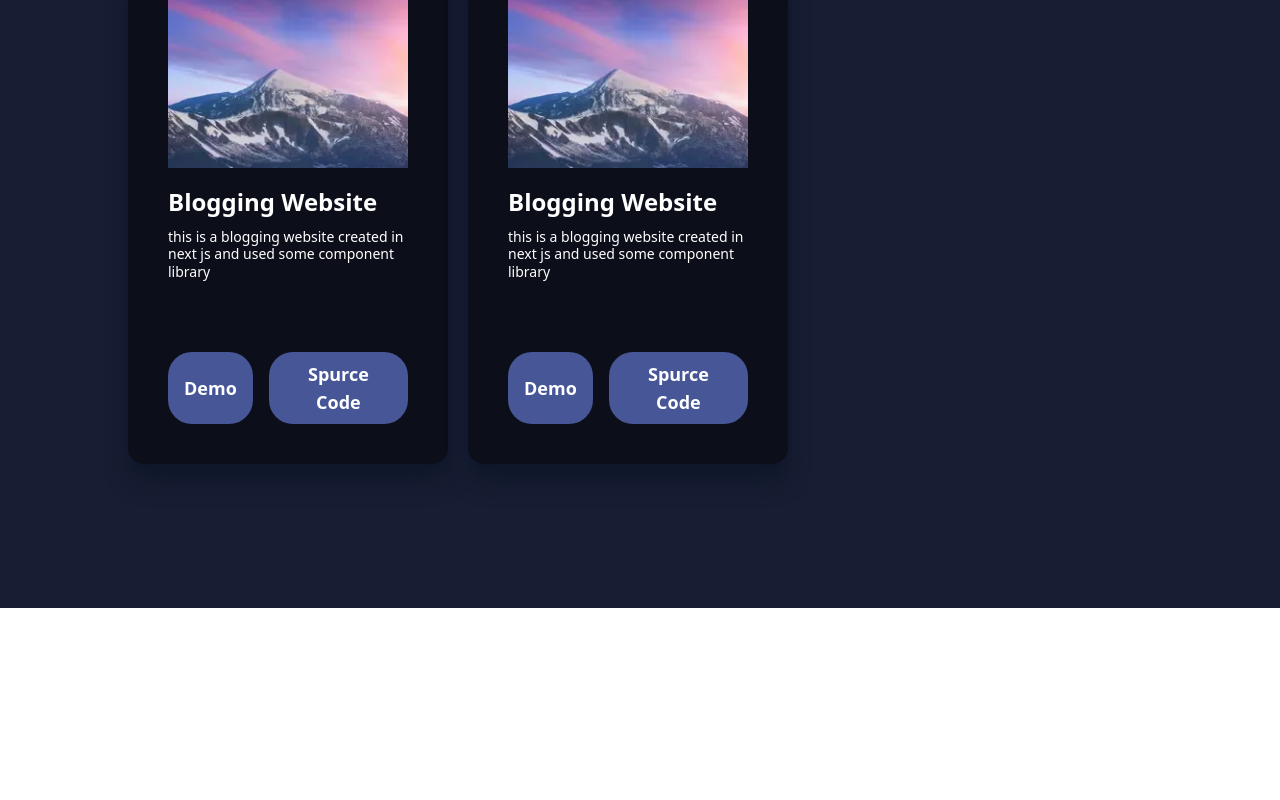
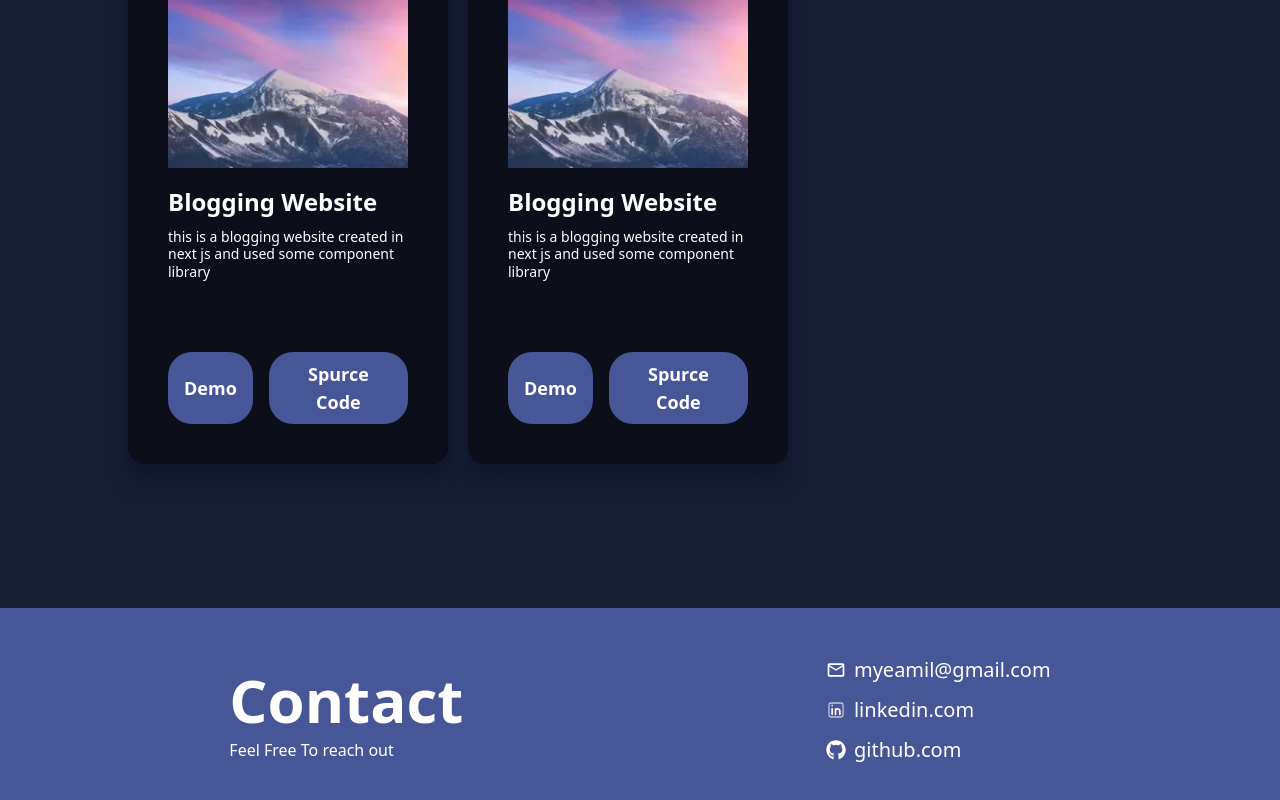
Before and after one commit to Ramees-c/portfolio, a React (Vite) app: page / in a window 1280 px wide. Shown: the part 2120-2920 px from the top of the page. Before the commit the page ends 2728 px from the top, so only its background shows below. Built offline with nearby package versions, Linux system fonts and the light colour scheme.

Commit message:
footer component created

```diff
--- a/src/App.jsx
+++ b/src/App.jsx
@@ -4,6 +4,7 @@ import Home from "./components/Home/Home";
 import About from "./components/About/About";
 import Experience from "./components/Experience/Experience";
 import Projects from "./components/Projects/Projects";
+import Footer from "./components/Footer/Footer";
 
 function App() {
   return <div className="bg-[#171d32] h-auto w-full overflow-hidden">
@@ -12,6 +13,7 @@ function App() {
     <About />
     <Experience />
     <Projects />
+    <Footer />
   </div>;
 }
 
--- a/src/components/About/About.jsx
+++ b/src/components/About/About.jsx
@@ -4,7 +4,7 @@ import { IoArrowForward } from "react-icons/io5";
 
 function About() {
   return (
-    <div
+    <div id="About"
       className="text-white md:flex overflow-hidden items-center md:flex-wrap md:justify-center bg-black shadow-xl
     mx-0 md:mx-20 bg-opacity-30 rounded-lg p-12"
     >
--- /dev/null
+++ b/src/components/Footer/Footer.jsx
@@ -0,0 +1,34 @@
+import React from 'react'
+import { CiLinkedin } from 'react-icons/ci'
+import { FaGithub } from 'react-icons/fa'
+
+import { MdOutlineEmail } from 'react-icons/md'
+
+
+function Footer() {
+  return (
+    <div id='Footer' className='flex justify-around bg-[#465697] text-white p-10 md:p-12 items-center'>
+        <div>
+            <h1 className='text-2xl md:text-6xl font-bold mb-2'>Contact</h1>
+            <h2>Feel Free To reach out</h2>
+        </div>
+
+        <ul className='text-sm md:text-xl'>
+            <li className='flex gap-2 items-center mb-3'>
+                <MdOutlineEmail size={20} />
+                myeamil@gmail.com
+            </li>
+            <li className='flex gap-2 items-center mb-3'>
+                <CiLinkedin size={20}  />
+                linkedin.com
+            </li>
+            <li className='flex gap-2 items-center mb-3'>
+                <FaGithub size={20} />
+                github.com
+            </li>
+        </ul>
+    </div>
+  )
+}
+
+export default Footer
--- a/src/components/Navbar/Navbar.jsx
+++ b/src/components/Navbar/Navbar.jsx
@@ -13,22 +13,22 @@ function Navbar() {
         } mx-24 py-2 mt-4 font-semibold md:mt-5 bg-black px-2 rounded-xl bg-opacity-30 md:border-none
         text-center md:bg-transparent md:static md:mx-0 md:flex gap-6`}
       >
-        <a href="#">
+        <a href="#About">
           <li className="text-md transition-all duration-300 p-1 md:p-0">
             About
           </li>
         </a>
-        <a href="#">
+        <a href="#Experience">
           <li className="text-md transition-all duration-300 p-1 md:p-0">
             Experience
           </li>
         </a>
-        <a href="#">
+        <a href="#Footer">
           <li className="text-md transition-all duration-300 p-1 md:p-0">
             Contact
           </li>
         </a>
-        <a href="#">
+        <a href="#Projects">
           <li className="text-md transition-all duration-300 p-1 md:p-0">
             Projects
           </li>
--- a/src/index.css
+++ b/src/index.css
@@ -1 +1,5 @@
 @import "tailwindcss";
+
+*{
+    scroll-behavior: smooth;
+}
```
